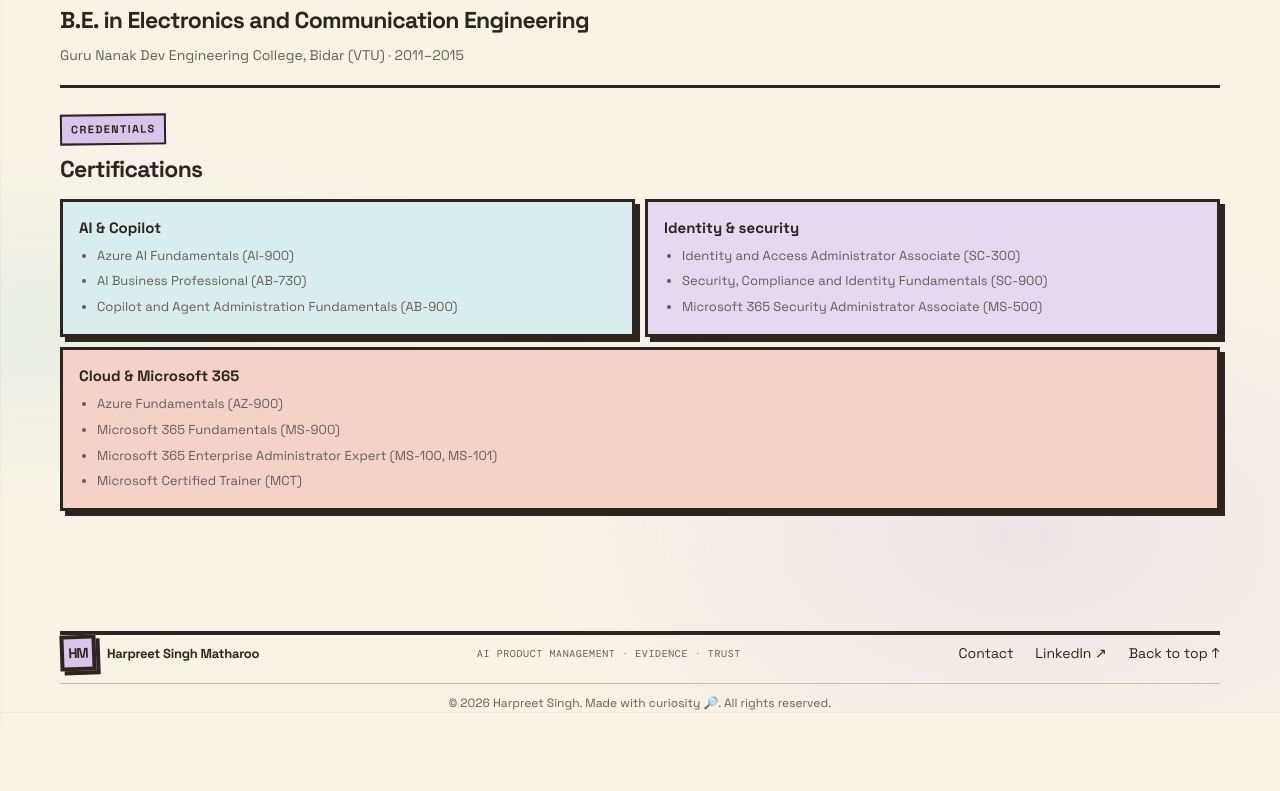
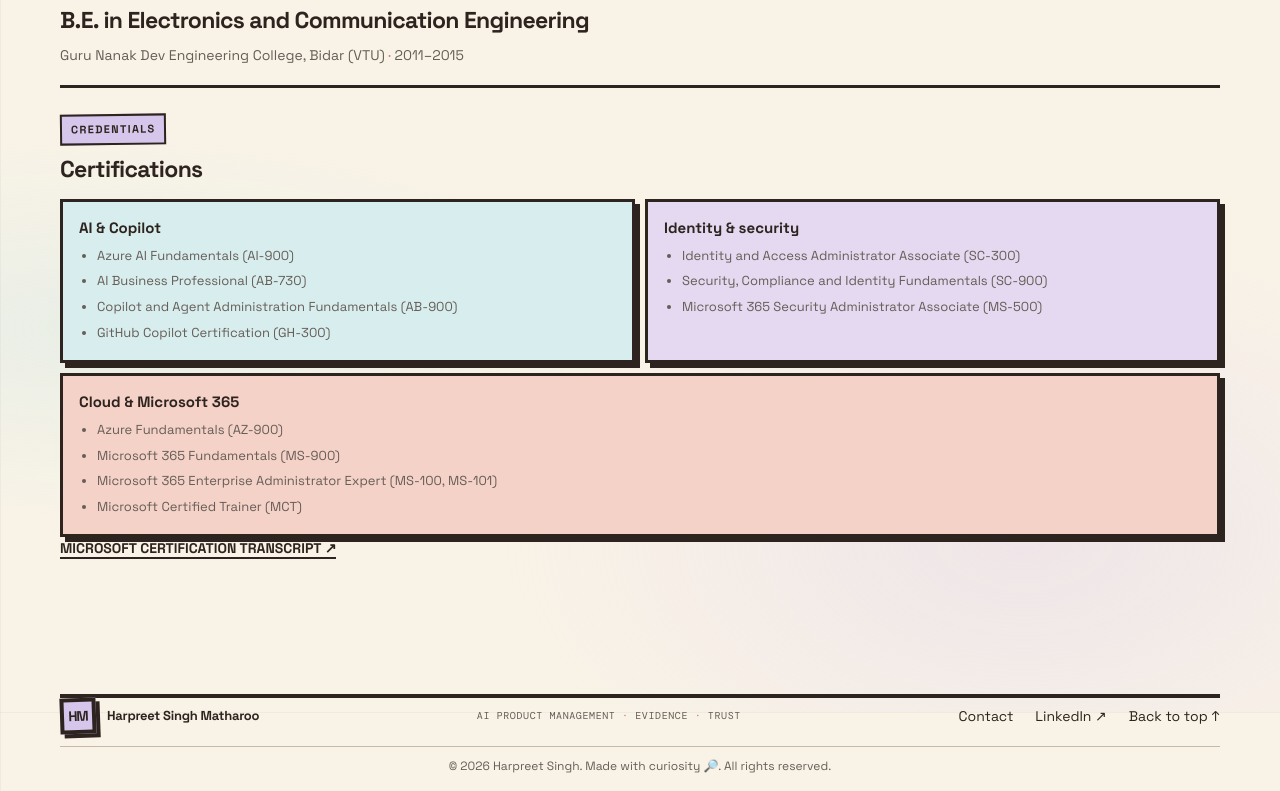
Before and after one commit to HarpreetSMatharoo/harpreetsmatharoo.github.io, a plain HTML site: page experience.html in a window 1280 px wide. Shown: the part 2488-3279 px from the top of the page. Before the commit the page ends 3216 px from the top, so only its background shows below. Drawn offline with nearby package versions, Linux system fonts and the light colour scheme.

Commit message:
Add GH-300 certification and transcript link
Co-authored-by: Copilot <223556219+Copilot@users.noreply.github.com>

```diff
--- a/experience.html
+++ b/experience.html
@@ -146,6 +146,7 @@
                     <li>Azure AI Fundamentals (AI-900)</li>
                     <li>AI Business Professional (AB-730)</li>
                     <li>Copilot and Agent Administration Fundamentals (AB-900)</li>
+                    <li>GitHub Copilot Certification (GH-300)</li>
                   </ul>
                 </div>
                 <div class="credential-group">
@@ -166,6 +167,7 @@
                   </ul>
                 </div>
               </div>
+              <p><a class="text-link" href="https://learn.microsoft.com/en-us/users/harpreet-msft/transcript/vy0k4ino2ljrylp" target="_blank" rel="noopener noreferrer">Microsoft Certification Transcript <span aria-hidden="true">↗</span></a></p>
             </section>
           </div>
         </div>
```
